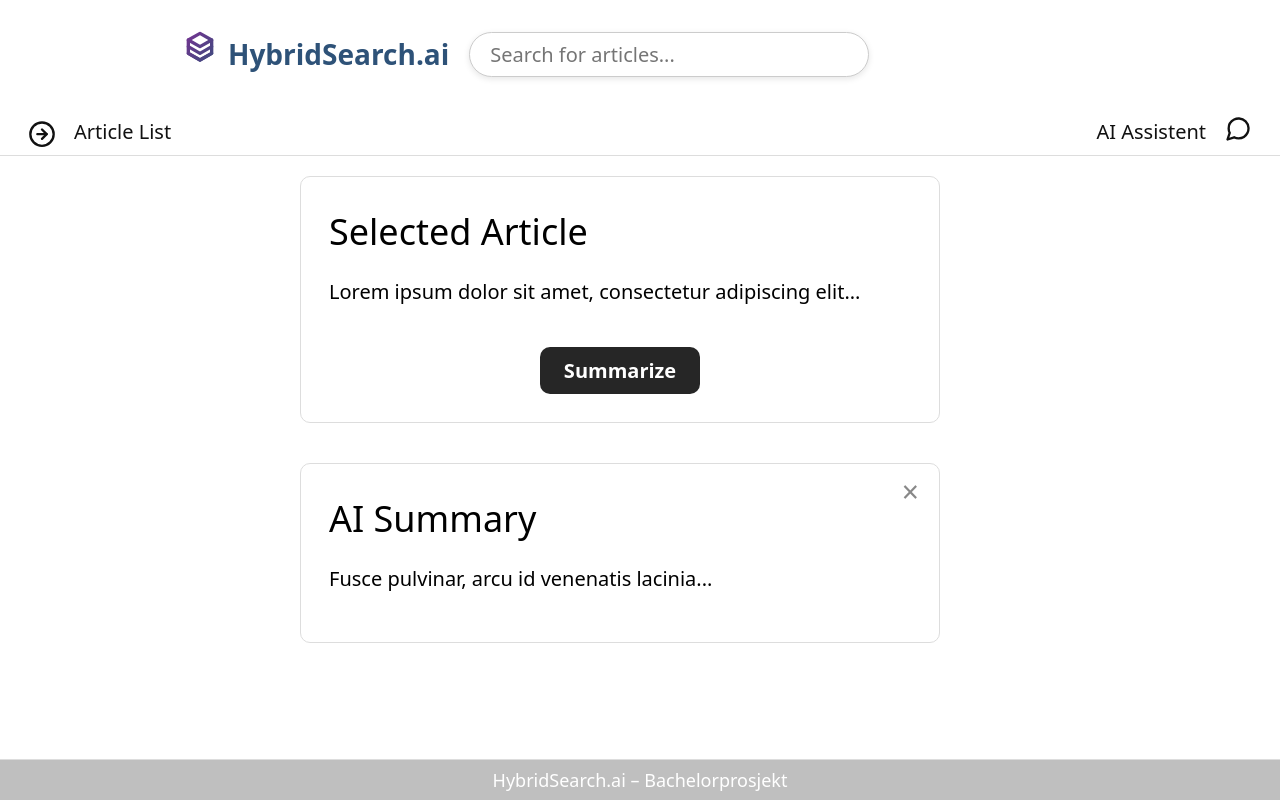
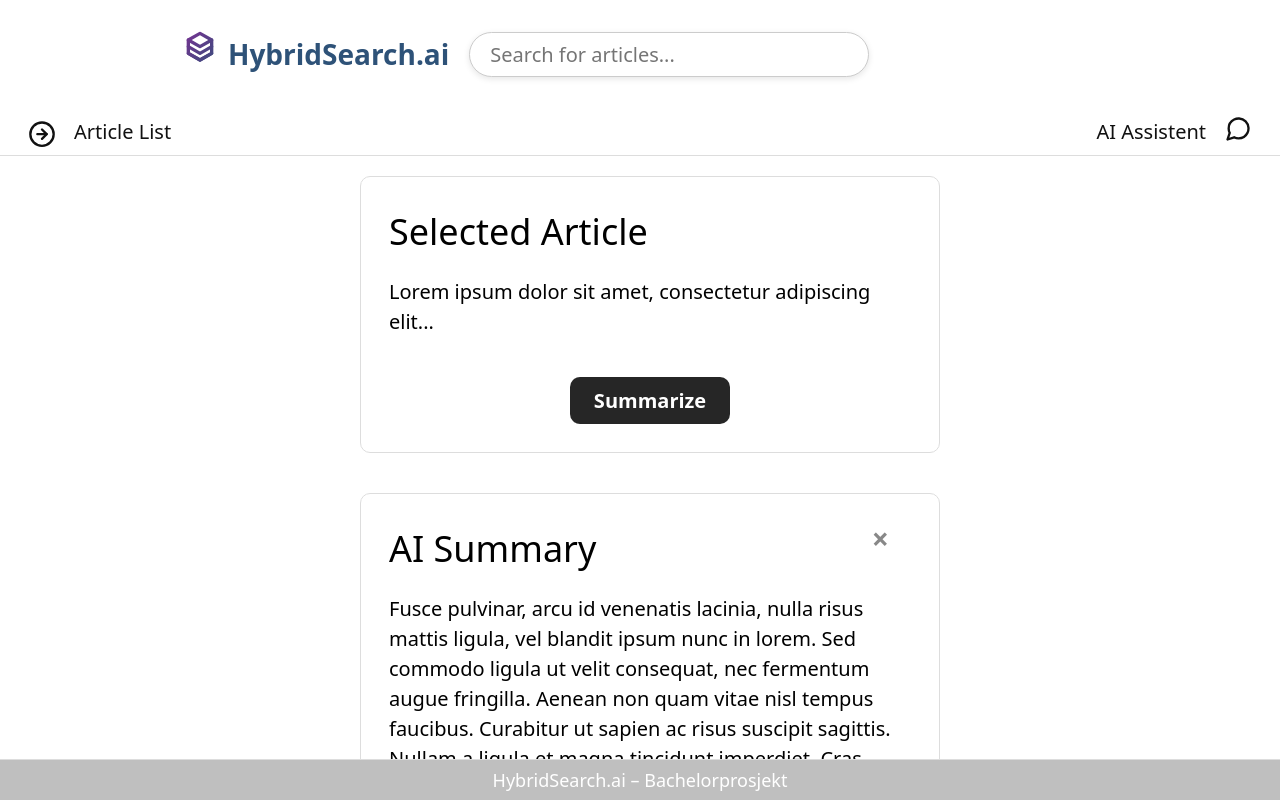
Before and after one commit to Hussein-Ali-Shamarti/Bachelor-SearchMotor, a React (Create React App) app in the folder frontend/: page /mydashboard in a window 1280 px wide. Both pictures are taken after a click on the button "Summarize". Built offline with nearby package versions, Linux system fonts and the light colour scheme.

Commit message:
various styling updates fixed/sticky header and footer

```diff
--- a/frontend/src/assets/styles/MyDashboard.css
+++ b/frontend/src/assets/styles/MyDashboard.css
@@ -2,13 +2,14 @@
 html,
 body {
   height: 100%;
-  overflow: hidden; /* forhindrer at body scroller i Firefox */
+  overflow: hidden;
 }
 
 #root,
 .outer-wrap {
   height: 100%;
   overflow: hidden;
+  /* overflow: auto; */
   display: flex;
   flex-direction: column;
 }
@@ -85,7 +86,7 @@ body {
 
   .main-area {
     grid-area: main;
-    padding: 0.5rem 2rem 2rem;
+    /* padding: 0.5rem 2rem 2rem; */
     overflow-y: auto;
   }
 
@@ -108,6 +109,7 @@ body {
     display: flex;
     flex-wrap: wrap;
     gap: 2rem;
+    flex-direction: column;
   }
 
   .selected-article-card,
@@ -148,7 +150,7 @@ body {
     margin-top: 2rem;
   }
 
-  .summarize-button {
+  button {
     padding: 0.6em 1.2em;
     border: none;
     border-radius: 0.5rem;
@@ -158,9 +160,10 @@ body {
     cursor: pointer;
     font-weight: 600;
     transition: background 0.3s ease;
+
   }
 
-  .summarize-button:hover {
+  button:hover {
     background-color: hsl(0, 0%, 25%);
   }
 
@@ -273,6 +276,7 @@ body {
     background: white;
     padding: 1rem 0;
     z-index: 1; /* sikre at den vises over cards */
+    text-align: center;
   }
 
   /* =============================================================
@@ -327,38 +331,70 @@ body {
 
 /* =============================================================
    Desktop VIEW (fra 1024px og opp)
-   Tving visning av alle tre kolonner (og skjul sidepanel-knapper?)
+   Full height layout with fixed header (136px) and footer (40px)
    ============================================================= */
    @media (min-width: 1024px) {
+    .outer-wrap {
+      display: flex;
+      flex-direction: column;
+      height: 100vh;
+      padding-top: 136px;  /* header */
+      padding-bottom: 40px; /* footer */
+      position: relative;
+      overflow: hidden;
+    }
+
     .dashboard {
+      height: calc(100vh - 136px - 40px); /* header + footer */
       display: grid;
-      grid-template-columns: 260px 1fr 300px !important;
+      position: relative;
+      overflow: hidden;
+      grid-template-columns: 320px 1fr 300px !important; /* endret bredden på article-sidebar */
       grid-template-areas: "article main ai" !important;
-      height: calc(100vh - 176px); /* header + footer */
-      overflow: hidden;
-      position: relative;
+    }
+
+    .dashboard.only-main {
+      grid-template-columns: 1fr;
+      grid-template-areas: "main";
+    }
+
+    .dashboard.no-article {
+      grid-template-columns: 1fr 300px;
+      grid-template-areas: "main ai";
+    }
+
+    .dashboard.no-ai {
+      grid-template-columns: 320px 1fr;
+      grid-template-areas: "article main";
+    }
+
+    .main-area,
+    .article-sidebar,
+    .ai-sidebar {
+      overflow-y: auto;
+      height: 100%;
     }
 
     .article-sidebar {
       grid-area: article;
-      display: block !important;
     }
 
     .ai-sidebar {
       grid-area: ai;
-      display: block !important;
     }
 
     .main-area {
       grid-area: main;
-      overflow-y: auto;
+      padding: 2rem;
+      min-height: 1px; /* Firefox fix */
     }
 
-    .main-area {
-      padding: 2rem; ;
+    .dashboard-cards {
+      flex-direction: column;
+      gap: 2rem;
     }
+  }
 
-  }
 
 /* =============================================================
    TABLET VIEW (601px – 1024px)
@@ -498,3 +534,22 @@ body {
 
 
 }
+
+
+.article-sidebar {
+  display: flex;
+  flex-direction: column;
+}
+
+.nav-squish-container {
+  flex: 1;
+  display: flex;
+  flex-direction: column;
+  overflow: hidden;
+}
+
+.article-list-menu {
+  flex: 1;
+  overflow-y: auto;
+  max-height: none; /* ← Fjern begrensningen */
+}
--- a/frontend/src/pages/MyDashboard.jsx
+++ b/frontend/src/pages/MyDashboard.jsx
@@ -151,7 +151,8 @@ function MyDashboard() {
                 </button>
                 <div className="card-content">
                   <h2>AI Summary</h2>
-                  <p>Fusce pulvinar, arcu id venenatis lacinia...</p>
+                  <p>Fusce pulvinar, arcu id venenatis lacinia, nulla risus mattis ligula, vel blandit ipsum nunc in lorem. Sed commodo ligula ut velit consequat, nec fermentum augue fringilla. Aenean non quam vitae nisl tempus faucibus. Curabitur ut sapien ac risus suscipit sagittis. Nullam a ligula et magna tincidunt imperdiet. Cras posuere, sapien at varius blandit, metus augue sollicitudin enim, nec euismod nibh justo a metus.</p>
+
                 </div>
               </div>
             )}
```
